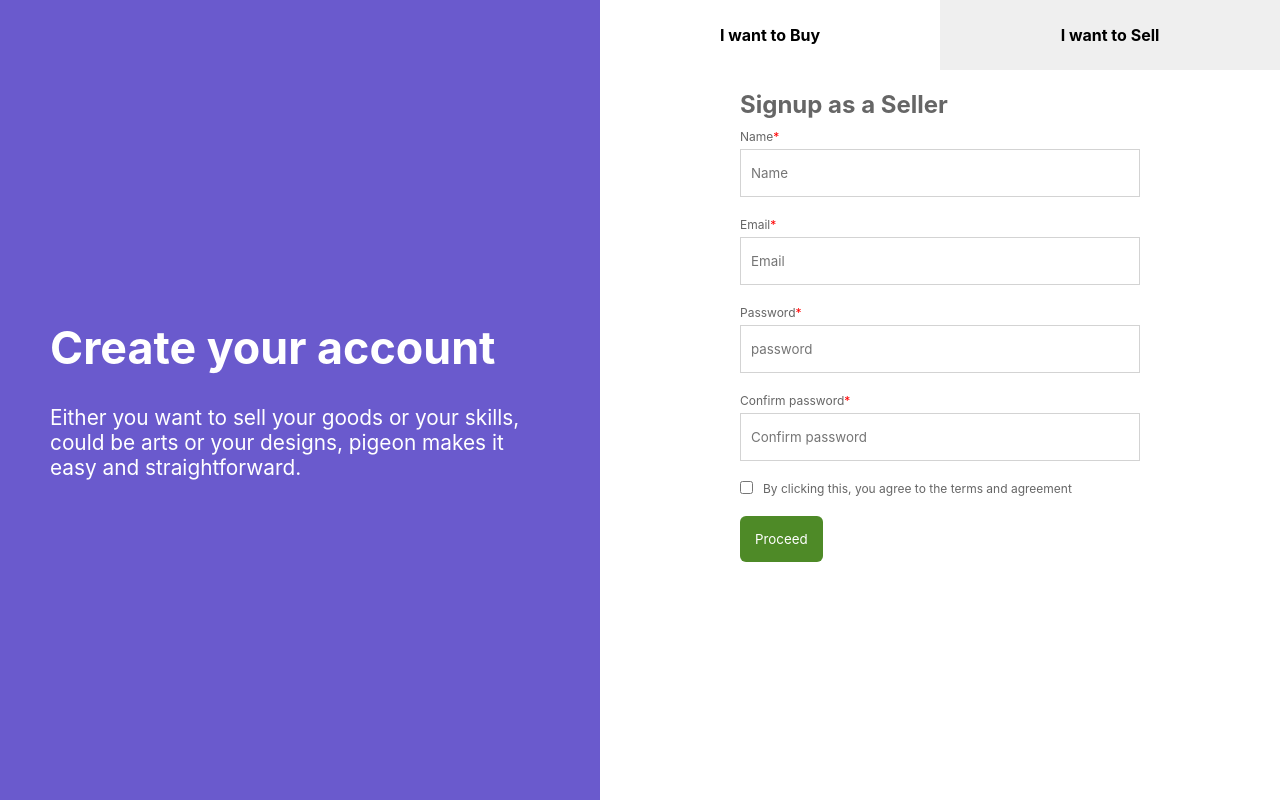
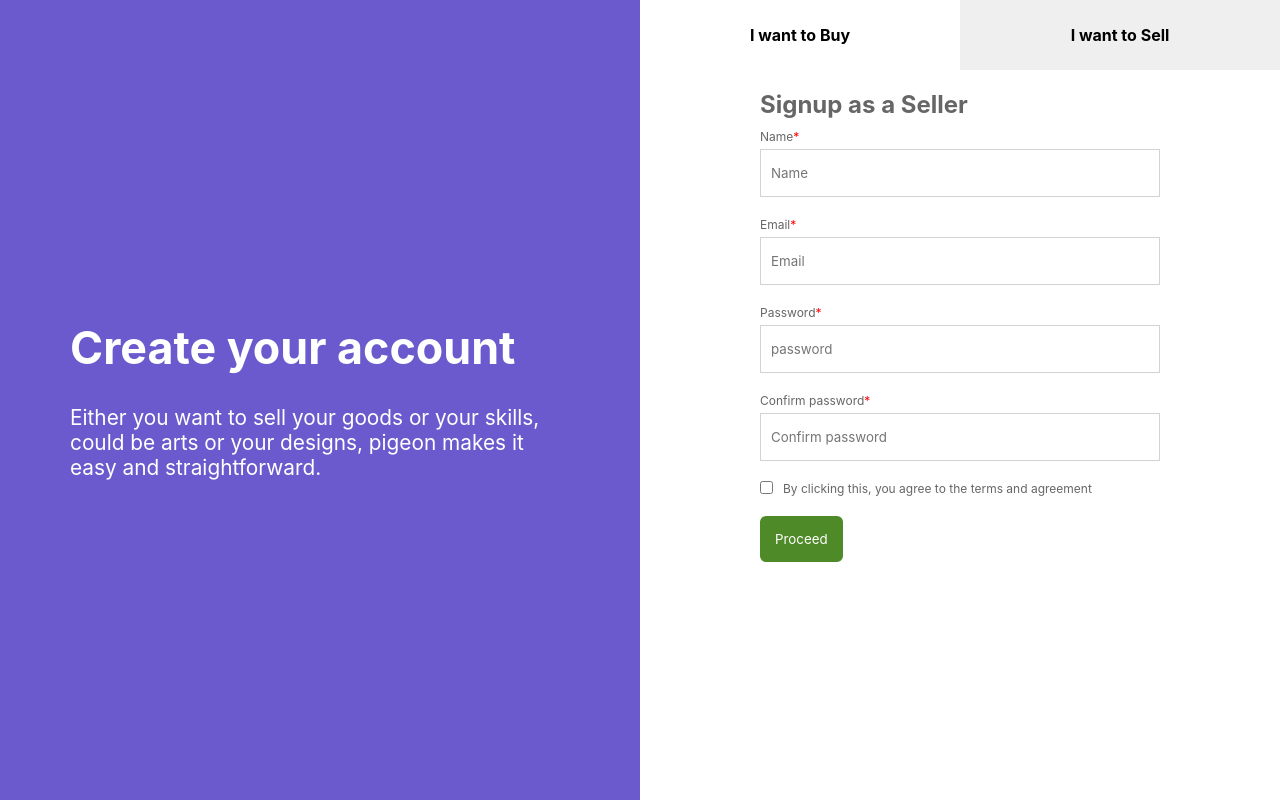
Before and after one commit to sammyodiagbe/shoppaa, a React (Create React App) app: page /signup in a window 1280 px wide. Built offline with nearby package versions, Linux system fonts and the light colour scheme.

Commit message:
little tweak

```diff
--- a/src/styles/pages/signup.css
+++ b/src/styles/pages/signup.css
@@ -1,8 +1,8 @@
 div.signup-page {
   display: -ms-grid;
   display: grid;
-  -ms-grid-columns: 600px 1fr;
-      grid-template-columns: 600px 1fr;
+  -ms-grid-columns: 1fr 1fr;
+      grid-template-columns: 1fr 1fr;
   height: 100vh;
 }
 
--- a/src/styles/pages/signup.scss
+++ b/src/styles/pages/signup.scss
@@ -1,7 +1,7 @@
 @import "../varialbles";
 div.signup-page {
   display: grid;
-  grid-template-columns: 600px 1fr;
+  grid-template-columns: 1fr 1fr;
   height: 100vh;
 
   section.left {
```
Also changed, not shown: 1 other file (tests, documents, lock files or other folders).
